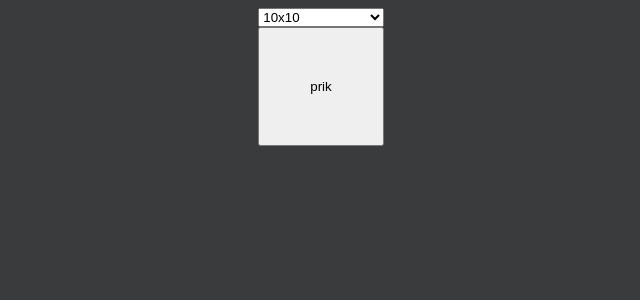
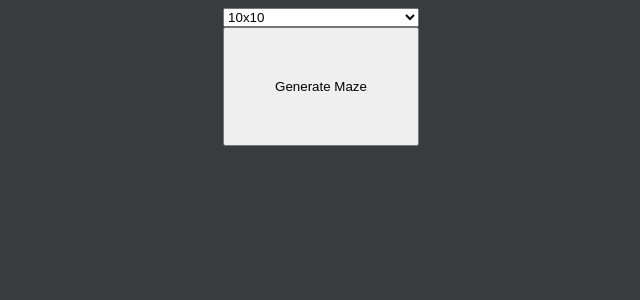
Before and after one commit to oleksiy-tkachenko/uni_project2023, a Flask app: page / in a window 1280 px wide. Shown: the top 300 px of the page, without its empty margins (319-959 px from the left). Run offline with Flask 3, Linux system fonts and the light colour scheme.

Commit message:
renamed button

```diff
--- a/index.html
+++ b/index.html
@@ -22,7 +22,7 @@
             <option value="10" selected>10x10</option>
             <option value="15">15x15</option>
         </select>
-        <button style="padding: 50px" onclick="GenerateMaze()">prik</button>
+        <button style="padding: 50px" onclick="GenerateMaze()">Generate Maze</button>
         <div class="game-board" id="gameboard">
         </div>
         <div id="lives"></div>
--- a/templates/index.html
+++ b/templates/index.html
@@ -22,7 +22,7 @@
             <option value="10" selected>10x10</option>
             <option value="15">15x15</option>
         </select>
-        <button style="padding: 50px" onclick="GenerateMaze()">prik</button>
+        <button style="padding: 50px" onclick="GenerateMaze()">Generate Maze</button>
         <div class="game-board" id="gameboard">
         </div>
         <div id="lives"></div>
```
